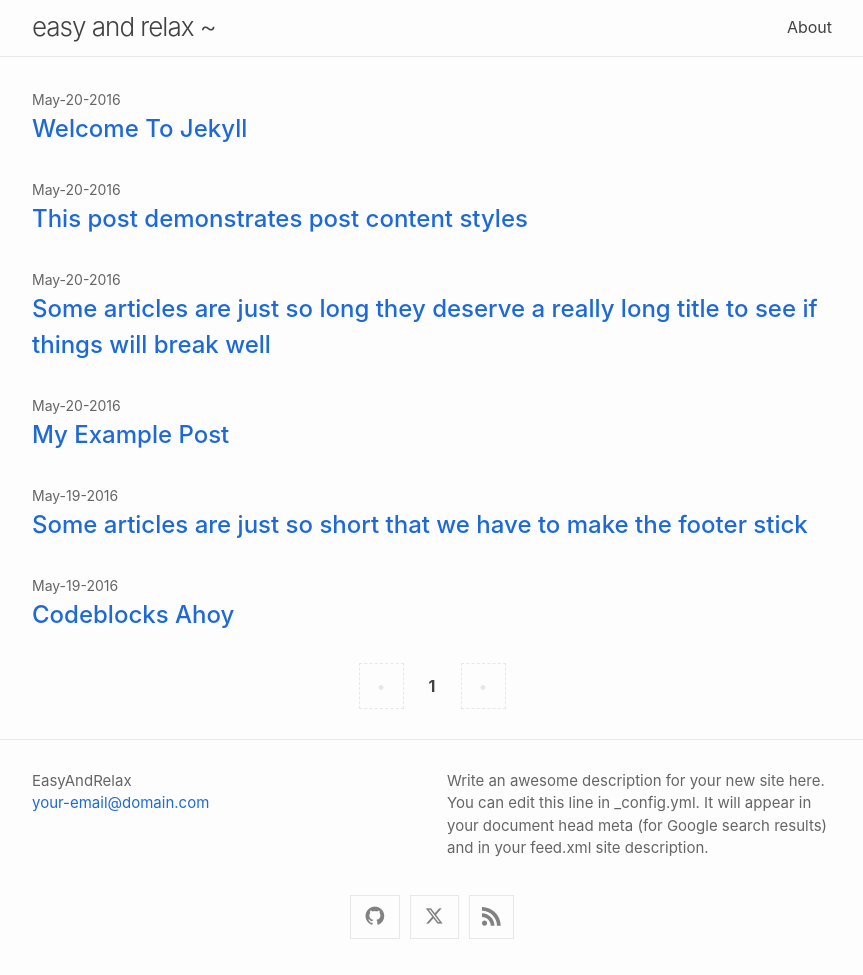
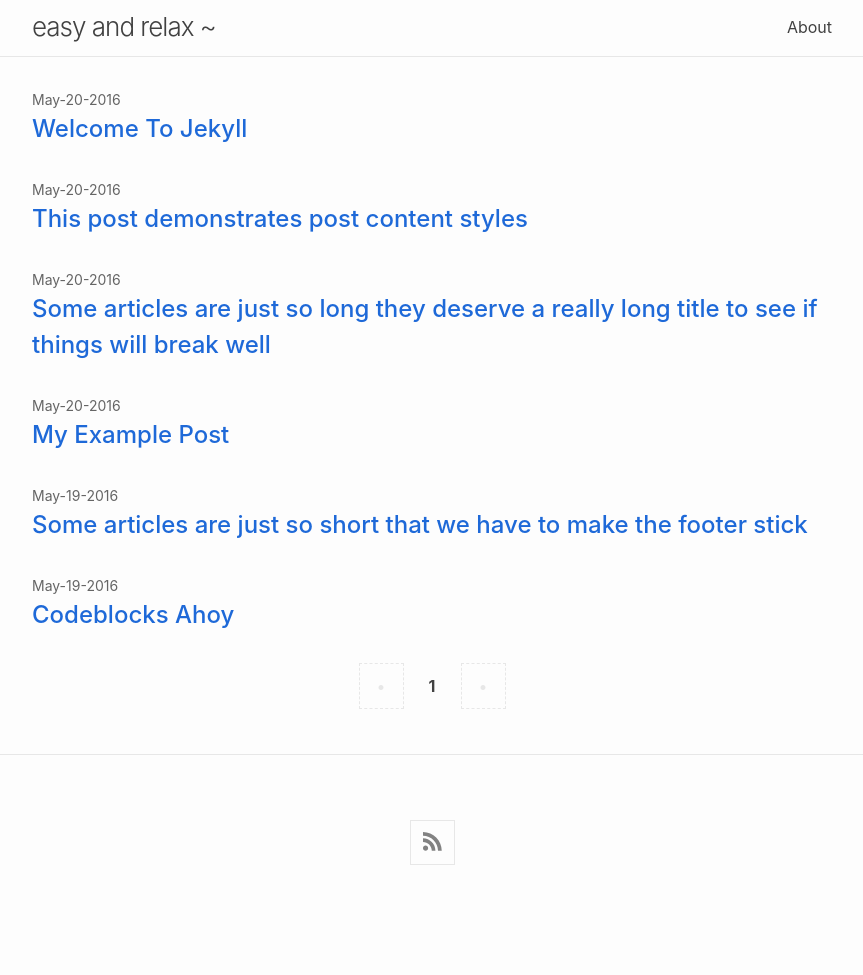
Before and after one commit to EasyAndRelax/EasyAndRelax.github.io, a Jekyll site: the page built from index.html, in a window 1280 px wide. Shown: the whole page, without its empty margins (208-1071 px from the left). Built offline with Jekyll 4.4.1, drawn with Linux system fonts in a browser that asks for light colours; the list of posts is cut into pages by our own code; after the commit the page ends 900 px from its top, so only the background shows below that; some of the changed lines change nothing that is shown.

Commit message:
rm footer

```diff
--- a/_config.yml
+++ b/_config.yml
@@ -3,16 +3,16 @@
 
 title: easy and relax ~
 
-author:
-  name: EasyAndRelax
-  email: your-email@domain.com
+# author:
+#   name: EasyAndRelax
+#   email: your-email@domain.com
 
 # The `>` after `description:` means to ignore line-breaks until next key. If
 #   you wish to omit the line-break after the end of text, use `>-` instead.
-description: >
-  Write an awesome description for your new site here. You can edit this line
-  in _config.yml. It will appear in your document head meta (for Google search
-  results) and in your feed.xml site description.
+# description: >
+#   Write an awesome description for your new site here. You can edit this line
+#   in _config.yml. It will appear in your document head meta (for Google search
+#   results) and in your feed.xml site description.
 
 
 # Build settings
@@ -78,19 +78,19 @@ minima:
 #       * title    Tooltip rendered on hovering over icon.
 #       * icon     Font Awesome icon id. `github` corresponds to `fa-github`.
 #       * url      Full URL of social profile.
-  social_links:
-    - title: Minima Theme repository at GitHub
-      icon: github
-      url: "https://github.com/jekyll/minima"
-    - title: Jekyll at X (formerly Twitter)
-      icon: x-twitter
-      url: "https://x.com/jekyllrb"
+  # social_links:
+  #   - title: Minima Theme repository at GitHub
+  #     icon: github
+  #     url: "https://github.com/jekyll/minima"
+  #   - title: Jekyll at X (formerly Twitter)
+  #     icon: x-twitter
+  #     url: "https://x.com/jekyllrb"
 
 #   Hide syndication feed subscription link.
 #     RSS / Atom feed link is always rendered as the last item of social-links
 #     list. Set below key to `true` to not have the link to feed rendered as
 #     part of social-links list.
-#   hide_site_feed_link: false
+  # hide_site_feed_link: false
 
 # Enable paginationPermalink
 #
```
